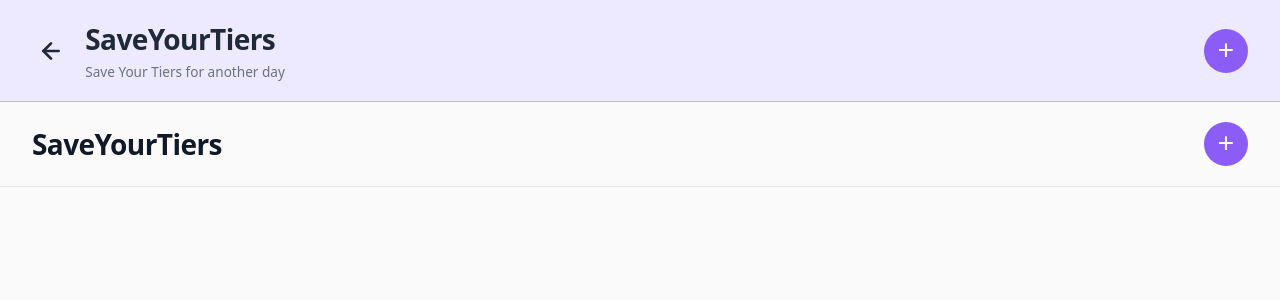
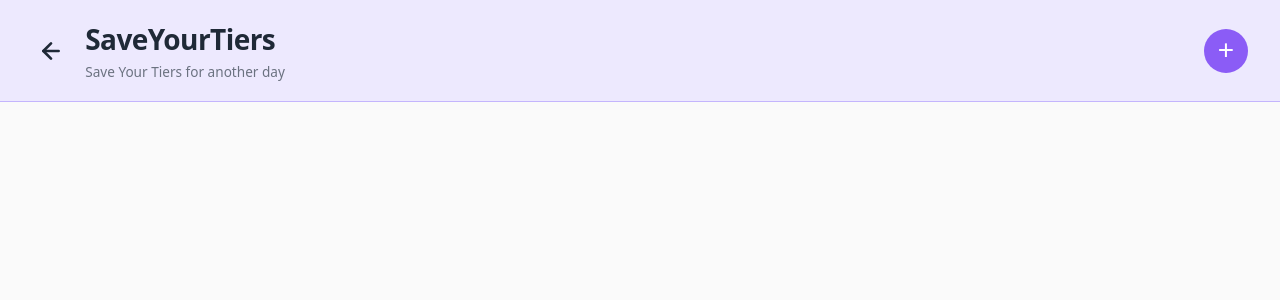
Before and after one commit to 2711AnnaMaria/modul-324-buelk-minotti-hufschmid, an Angular app in the folder app/: page / in a window 1280 px wide. Shown: the top 300 px of the page. Built offline with nearby package versions, Linux system fonts and the light colour scheme.

Commit message:
feat: remove header and button from home component, update styles

```diff
--- a/app/src/app/pages/home/home.component.html
+++ b/app/src/app/pages/home/home.component.html
@@ -1,4 +1 @@
-<header class="app-header">
-  <h1 class="title">SaveYourTiers</h1>
-  <button class="plus-btn" (click)="openEditor()">+</button>
-</header>
+<div class="home-container"></div>
--- a/app/src/app/pages/home/home.component.scss
+++ b/app/src/app/pages/home/home.component.scss
@@ -1,32 +1,4 @@
-.app-header {
-  display: flex;
-  justify-content: space-between;
-  align-items: center;
-  padding: 1.25rem 2rem;
-  border-bottom: 1px solid #e5e7eb;
-
-  .title {
-    font-size: 1.75rem;
-    font-weight: 700;
-    margin: 0;
-    color: #111827;
-    letter-spacing: -0.02em;
-  }
+:host {
+  display: block;
+  padding: 1.5rem 2rem;
 }
-
-.plus-btn {
-  width: 44px;
-  height: 44px;
-  border-radius: 50%;
-  background-color: #8b5cf6;
-  color: #ffffff;
-  border: none;
-  font-size: 1.75rem;
-  font-weight: 300;
-  display: flex;
-  align-items: center;
-  justify-content: center;
-  cursor: pointer;
-  line-height: 1;
-  padding-bottom: 3px;
-}
--- a/app/src/app/pages/home/home.component.ts
+++ b/app/src/app/pages/home/home.component.ts
@@ -1,5 +1,4 @@
-import { Component, inject } from '@angular/core';
-import { Router } from '@angular/router';
+import { Component } from '@angular/core';
 
 @Component({
   selector: 'app-home',
@@ -7,10 +6,4 @@ import { Router } from '@angular/router';
   templateUrl: './home.component.html',
   styleUrl: './home.component.scss',
 })
-export class HomeComponent {
-  private readonly router = inject(Router);
-
-  openEditor(): void {
-    this.router.navigate(['/editor']);
-  }
-}
+export class HomeComponent {}
```
